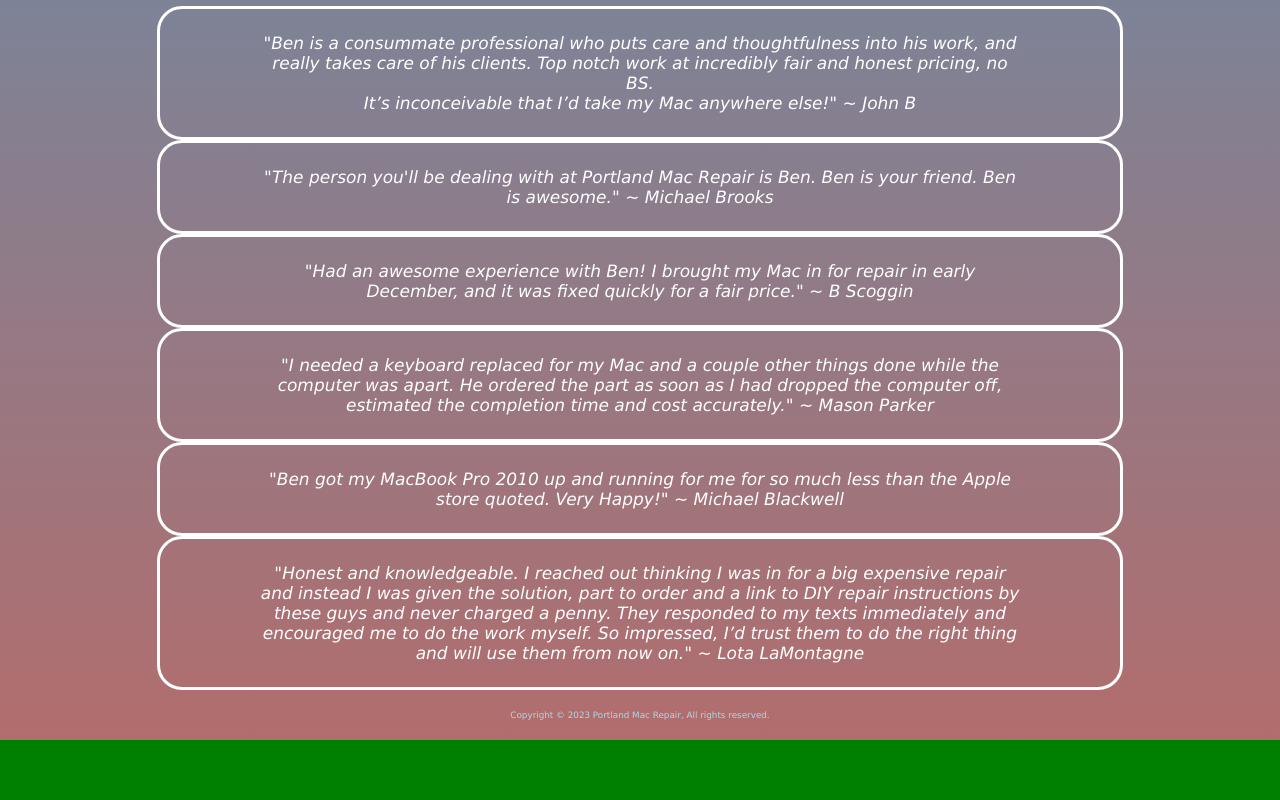
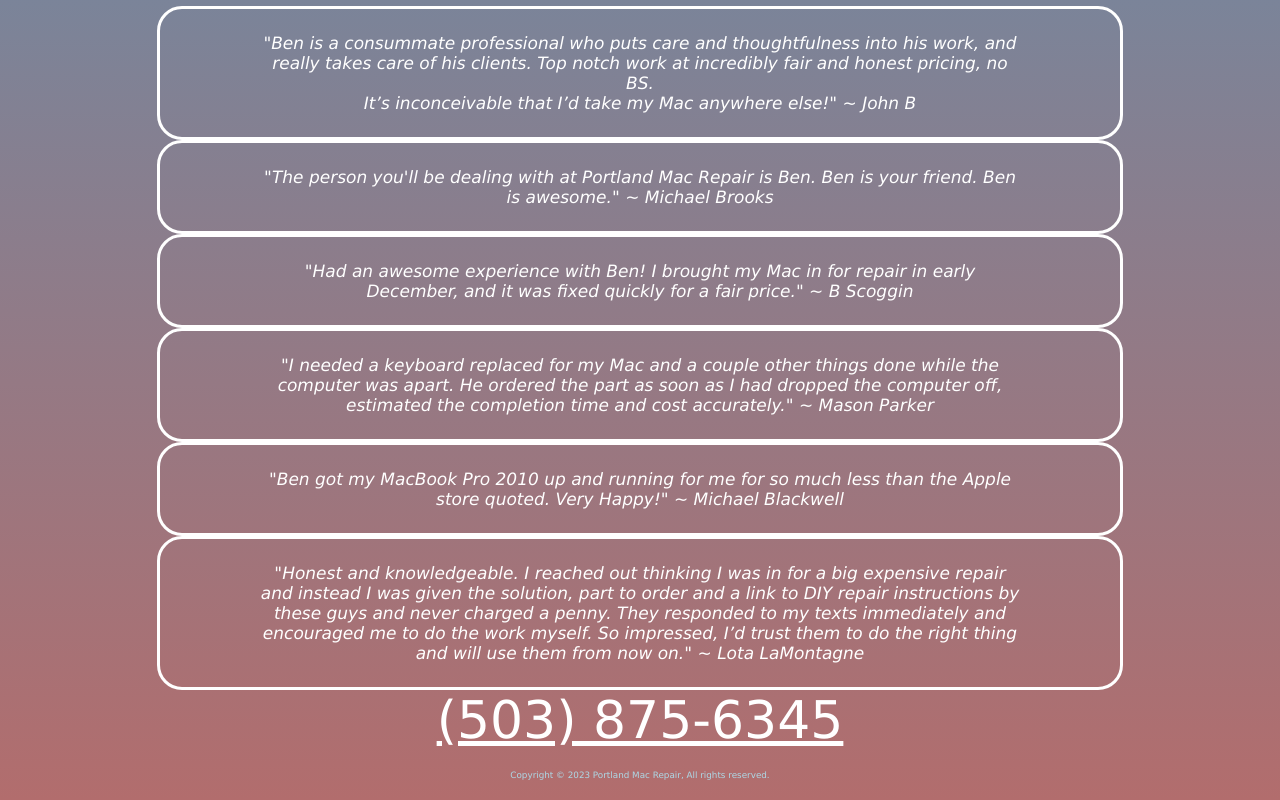
Before and after one commit to succinction/MR, a React (Create React App) app: page / in a window 1280 px wide. Shown: the part 904-1704 px from the top of the page. Before the commit the page ends 1644 px from the top, so only its background shows below. Built offline with nearby package versions, Linux system fonts and the light colour scheme.

Commit message:
number on bottom

```diff
--- a/src/App.js
+++ b/src/App.js
@@ -54,6 +54,7 @@ function App() {
             encouraged me to do the work myself. So impressed, I’d trust them to do the right thing and will use them from now on." ~ Lota LaMontagne
           </i></div>
         </div>
+          <a href="tel:+5038756345">(503) 875-6345</a>
         <div>
           <p className="footer">
             Copyright © {new Date().getFullYear()} Portland Mac Repair, All rights reserved.
```
